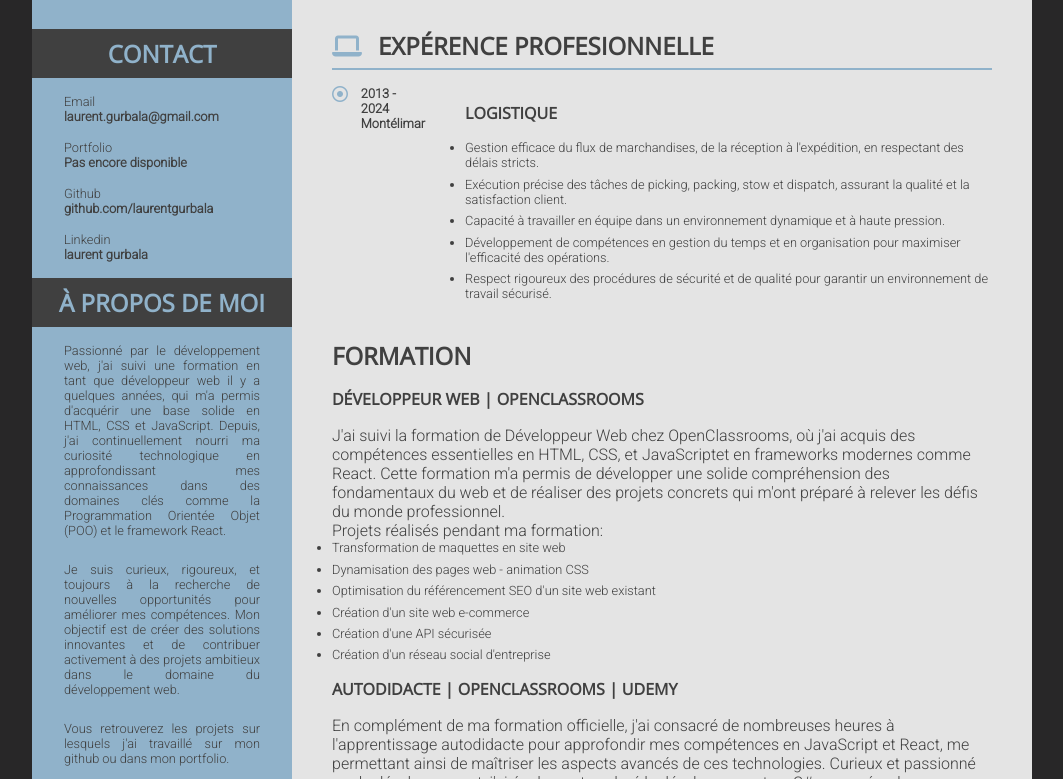
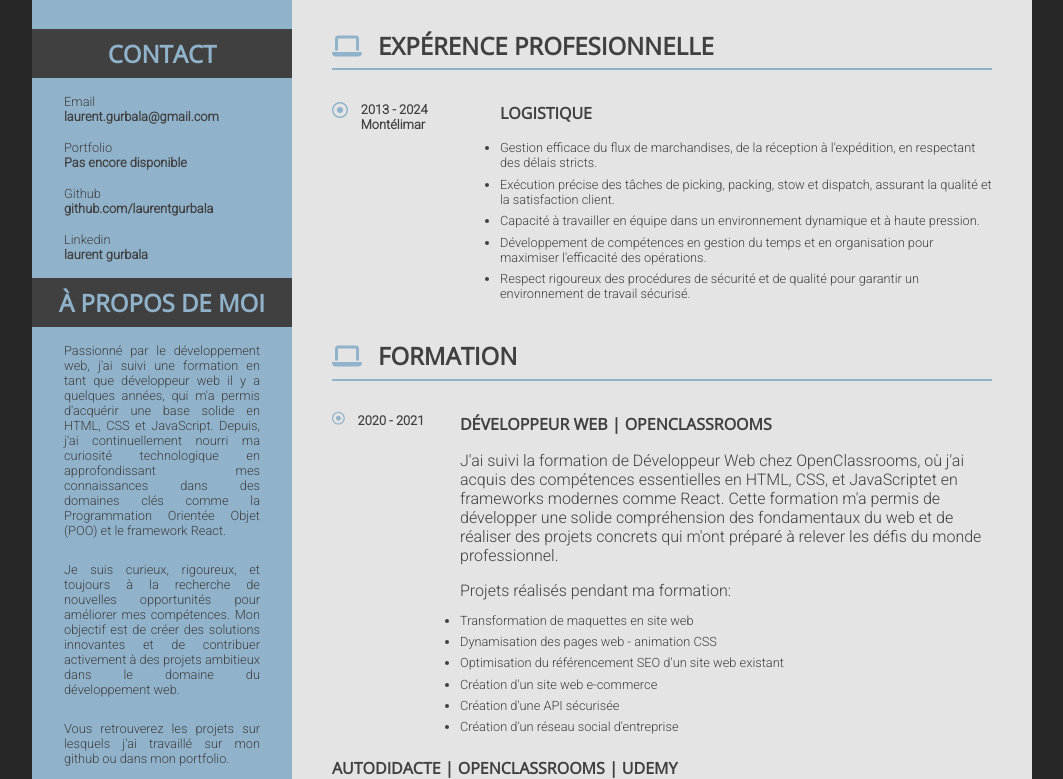
Before and after one commit to laurentGurbala/cv, a plain HTML site: page index.html in a window 1280 px wide. Shown: the part 165-944 px from the top of the page, without its empty margins (108-1171 px from the left). Drawn offline with nearby package versions, Linux system fonts and the light colour scheme.

Commit message:
CSS de la section formation

```diff
--- a/index.html
+++ b/index.html
@@ -131,12 +131,26 @@
                 </section>
 
                 <!-- Formations -->
-                <section>
+                <section class="formation">
+                    <div class="formation__title">
+                        <i class="fas fa-laptop"></i>
                         <h2>formation</h2>
+                    </div>
+                    <div class="formation__cursus">
+                        <div class="formation__cursus--date">
+                            <i class="far fa-dot-circle"></i>
+                            <p>
+                                2020 - 2021
+                            </p>
+                        </div>
                         <div>
                             <h3>Développeur web | Openclassrooms</h3>
+                            <div class="formation__cursus--detail">
                                 <p>
                                     J'ai suivi la formation de Développeur Web chez OpenClassrooms, où j'ai acquis des compétences essentielles en HTML, CSS, et JavaScriptet en frameworks modernes comme React. Cette formation m'a permis de développer une solide compréhension des fondamentaux du web et de réaliser des projets concrets qui m'ont préparé à relever les défis du monde professionnel.<br>
+                                </p>
+                            </div>
+                            <p>
                                 Projets réalisés pendant ma formation:
                             </p>
                             <ul>
@@ -147,6 +161,7 @@
                                 <li>Création d'une API sécurisée</li>
                                 <li>Création d'un réseau social d'entreprise</li>
                             </ul>
+                        </div>
                     </div>
                     <div>
                         <h3>Autodidacte | Openclassrooms | Udemy</h3>
--- a/styles/main.css
+++ b/styles/main.css
@@ -146,7 +146,43 @@ main h2 {
 
 .experience__cursus--date {
     display: flex;
+    min-width: 8rem;
     gap: 0.8rem;
+    margin-top: 1rem;
+}
+
+.formation {
+    margin-bottom: 2rem;
+}
+
+.formation__title {
+    display: flex;
+    align-items: center;
+    gap: 1rem;
+    border-bottom: 2px solid var(--color-primary);
+    padding-bottom: 0.4rem;
+    margin-bottom: 1rem;
+}
+
+.formation__cursus {
+    display: flex;
+}
+
+.formation__cursus--date {
+    display: flex;
+    gap: 0.8rem;
+    font-size: 0.8rem;
+    font-weight: bold;
+    min-width: 8rem;
+    margin-top: 1rem;
+}
+
+.formation__cursus--detail{
+    margin-bottom: 1rem;
+}
+
+.formation__cursus--detail, ul {
+    margin-top: 0.8rem;
 }
 
 .fas {
```
Lines whose indentation alone changed are shown as unchanged.
